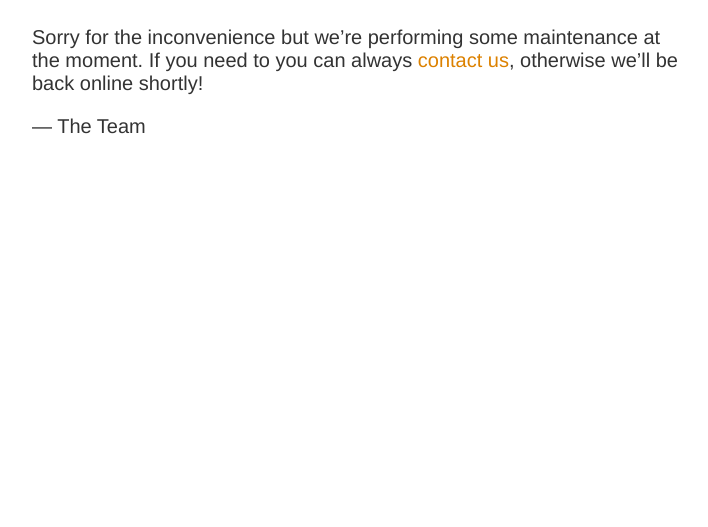
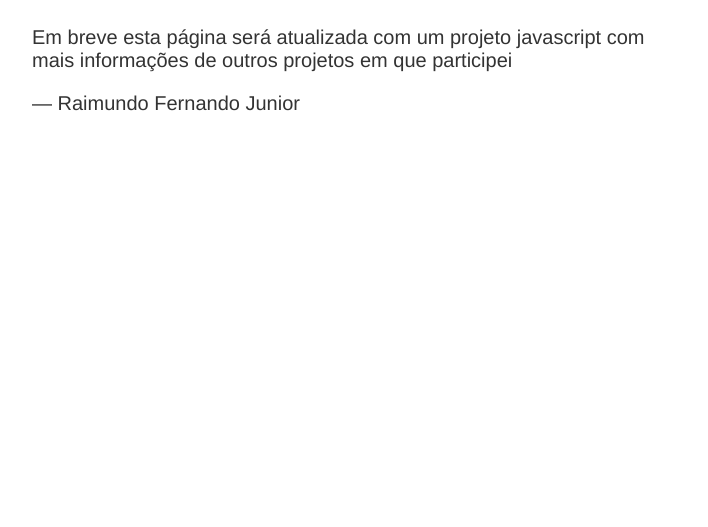
Before and after one commit to fernoob/fernoob.github.io, a plain HTML site: page index.html in a window 1280 px wide. Shown: the part 273-800 px from the top of the page, without its empty margins (283-991 px from the left). Drawn offline with Linux system fonts and the light colour scheme.

Commit message:
Update index.html

```diff
--- a/index.html
+++ b/index.html
@@ -12,7 +12,7 @@
 <article>
     <h1>We&rsquo;ll be back soon!</h1>
     <div>
-        <p>Sorry for the inconvenience but we&rsquo;re performing some maintenance at the moment. If you need to you can always <a href="mailto:#">contact us</a>, otherwise we&rsquo;ll be back online shortly!</p>
-        <p>&mdash; The Team</p>
+        <p>Em breve esta página será atualizada com um projeto javascript com mais informações de outros projetos em que participei</p>
+        <p>&mdash; Raimundo Fernando Junior</p>
     </div>
 </article>
```
